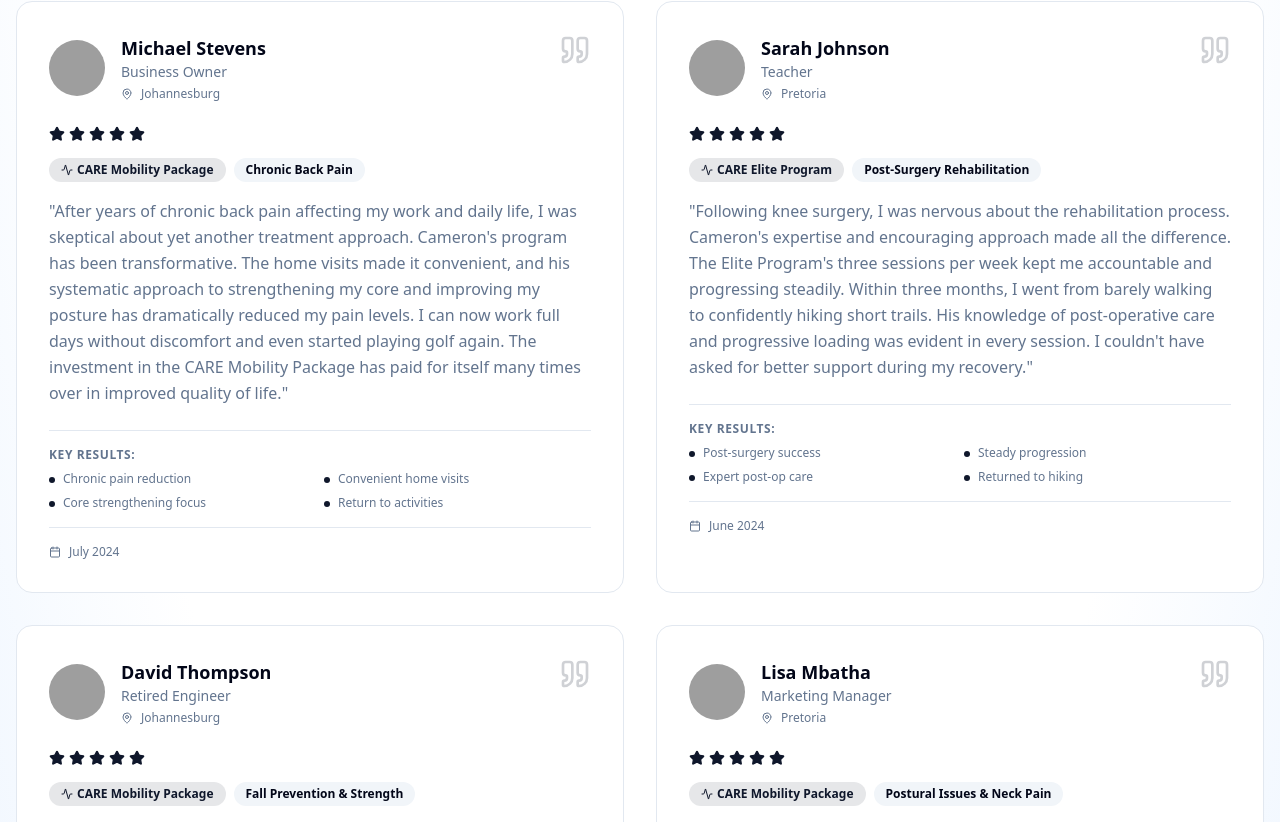
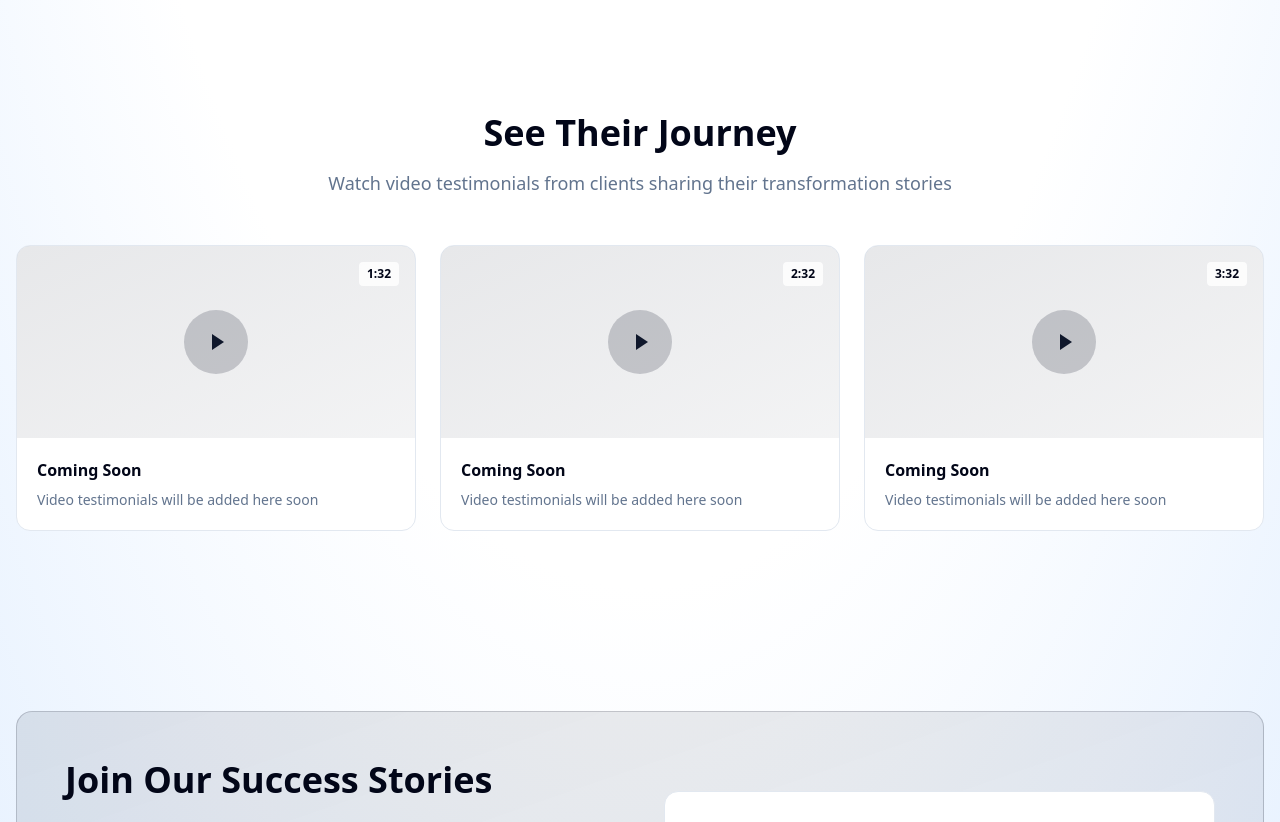
Before and after one commit to CodingWithCallum/CareTherapy, a Next.js app in the folder caretherapy/: page /testimonials in a window 1280 px wide. Shown: the part 1818-2640 px from the top of the page. Built offline with nearby package versions, Linux system fonts and the light colour scheme; grey boxes are pictures that could not be loaded.

Commit message:
removed broken icons & removed false testimonials

```diff
--- a/caretherapy/src/app/testimonials/page.tsx
+++ b/caretherapy/src/app/testimonials/page.tsx
@@ -39,7 +39,7 @@ export default function TestimonialsPage() {
       role: "Account Executive",
       category: "Rehabilitation",
       location: "Johannesburg",
-      image: "https://api.dicebear.com/7.x/avataaars/svg?seed=Nick",
+      image: "", //https://api.dicebear.com/7.x/avataaars/svg?seed=Nick
       rating: 5,
       date: "2024-10",
       program: "CARE Elite Program",
@@ -58,7 +58,7 @@ export default function TestimonialsPage() {
       role: "Software Developer",
       category: "Performance",
       location: "Pretoria",
-      image: "https://api.dicebear.com/7.x/avataaars/svg?seed=Callum",
+      image: "", //https://api.dicebear.com/7.x/avataaars/svg?seed=Callum
       rating: 5,
       date: "2024-09",
       program: "CARE Mobility Package",
@@ -77,7 +77,7 @@ export default function TestimonialsPage() {
       role: "Retired",
       category: "Elderly",
       location: "Johannesburg",
-      image: "https://api.dicebear.com/7.x/avataaars/svg?seed=Joan",
+      image: "", //https://api.dicebear.com/7.x/avataaars/svg?seed=Joan
       rating: 5,
       date: "2024-08",
       program: "CARE Elite Program",
@@ -96,7 +96,7 @@ export default function TestimonialsPage() {
       role: "Medical Officer - Intern",
       category: "Performance",
       location: "Pretoria",
-      image: "https://api.dicebear.com/7.x/avataaars/svg?seed=Tara",
+      image: "", //https://api.dicebear.com/7.x/avataaars/svg?seed=Tara
       rating: 5,
       date: "2024-11",
       program: "CARE Mobility Package",
@@ -107,82 +107,6 @@ export default function TestimonialsPage() {
         "Personalized training",
         "Trail run preparation",
         "Comprehensive recovery"
-      ]
-    },
-    {
-      id: 5,
-      name: "Michael Stevens",
-      role: "Business Owner",
-      category: "Chronic",
-      location: "Johannesburg",
-      image: "https://api.dicebear.com/7.x/avataaars/svg?seed=Michael",
-      rating: 5,
-      date: "2024-07",
-      program: "CARE Mobility Package",
-      condition: "Chronic Back Pain",
-      testimonial: "After years of chronic back pain affecting my work and daily life, I was skeptical about yet another treatment approach. Cameron's program has been transformative. The home visits made it convenient, and his systematic approach to strengthening my core and improving my posture has dramatically reduced my pain levels. I can now work full days without discomfort and even started playing golf again. The investment in the CARE Mobility Package has paid for itself many times over in improved quality of life.",
-      highlights: [
-        "Chronic pain reduction",
-        "Convenient home visits",
-        "Core strengthening focus",
-        "Return to activities"
-      ]
-    },
-    {
-      id: 6,
-      name: "Sarah Johnson",
-      role: "Teacher",
-      category: "Rehabilitation",
-      location: "Pretoria",
-      image: "https://api.dicebear.com/7.x/avataaars/svg?seed=Sarah",
-      rating: 5,
-      date: "2024-06",
-      program: "CARE Elite Program",
-      condition: "Post-Surgery Rehabilitation",
-      testimonial: "Following knee surgery, I was nervous about the rehabilitation process. Cameron's expertise and encouraging approach made all the difference. The Elite Program's three sessions per week kept me accountable and progressing steadily. Within three months, I went from barely walking to confidently hiking short trails. His knowledge of post-operative care and progressive loading was evident in every session. I couldn't have asked for better support during my recovery.",
-      highlights: [
-        "Post-surgery success",
-        "Steady progression",
-        "Expert post-op care",
-        "Returned to hiking"
-      ]
-    },
-    {
-      id: 7,
-      name: "David Thompson",
-      role: "Retired Engineer",
-      category: "Elderly",
-      location: "Johannesburg",
-      image: "https://api.dicebear.com/7.x/avataaars/svg?seed=David",
-      rating: 5,
-      date: "2024-05",
-      program: "CARE Mobility Package",
-      condition: "Fall Prevention & Strength",
-      testimonial: "At 72, I was worried about becoming less independent. My children suggested CARE Therapy, and it's been one of the best decisions I've made. The exercises are challenging but appropriate for my age and abilities. My balance has improved tremendously, and I feel more confident going about my daily activities. Cameron comes to my home, which makes everything so much easier. I've noticed I have more energy and can keep up with my grandchildren better than before!",
-      highlights: [
-        "Improved independence",
-        "Better balance",
-        "Increased energy",
-        "Age-appropriate exercises"
-      ]
-    },
-    {
-      id: 8,
-      name: "Lisa Mbatha",
-      role: "Marketing Manager",
-      category: "Chronic",
-      location: "Pretoria",
-      image: "https://api.dicebear.com/7.x/avataaars/svg?seed=Lisa",
-      rating: 5,
-      date: "2024-09",
-      program: "CARE Mobility Package",
-      condition: "Postural Issues & Neck Pain",
-      testimonial: "Years of desk work had left me with terrible posture and constant neck pain. Physiotherapy provided temporary relief, but the pain always returned. Cameron's approach was different – he focused on strengthening the right muscles and teaching me proper movement patterns. Now, six months in, I rarely experience neck pain. The home sessions fit perfectly into my busy schedule, and I've learned exercises I can do at my desk. This has been life-changing for my work comfort and productivity.",
-      highlights: [
-        "Lasting pain relief",
-        "Postural improvement",
-        "Workplace exercises",
-        "Flexible scheduling"
       ]
     }
   ];
```
